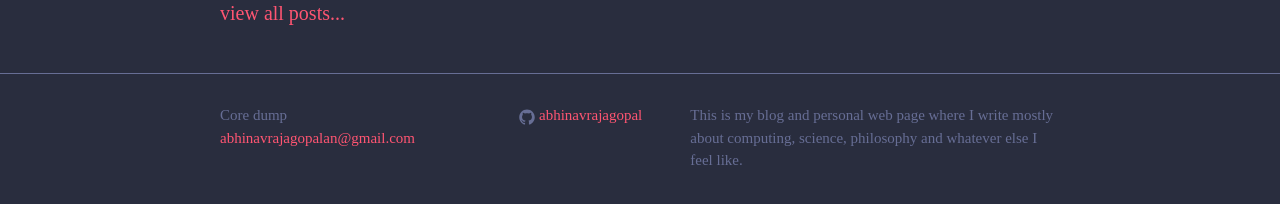
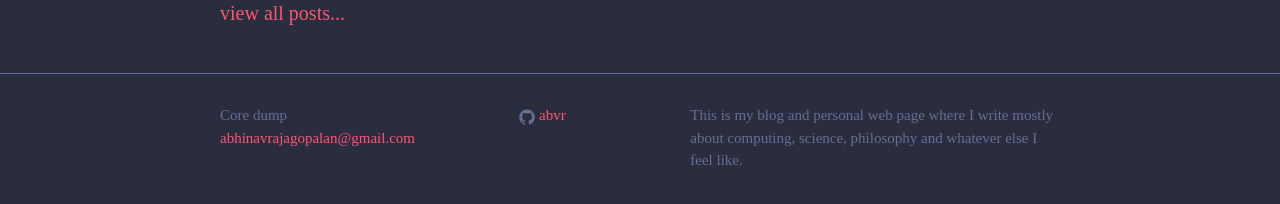
Before and after one commit to abvr/abvr.github.io, a Jekyll site: the page built from index.html, in a window 1280 px wide. Shown: the part 327-531 px from the top of the page. Built offline with Jekyll 4.4.1, drawn with Linux system fonts in a browser that asks for light colours.

Commit message:
Update _config.yml

```diff
--- a/_config.yml
+++ b/_config.yml
@@ -13,8 +13,8 @@
 description: > # this means to ignore newlines until "baseurl:"
     This is my blog and personal web page where I write mostly about computing, science, philosophy and whatever else I feel like.
 baseurl: "" # the subpath of your site, e.g. /blog
-url: "https://abhinavrajagopal.github.io" # the base hostname & protocol for your site
-github_username: abhinavrajagopal
+url: "https://abvr.github.io" # the base hostname & protocol for your site
+github_username: abvr
 
 # Build settings
 markdown: kramdown
```
